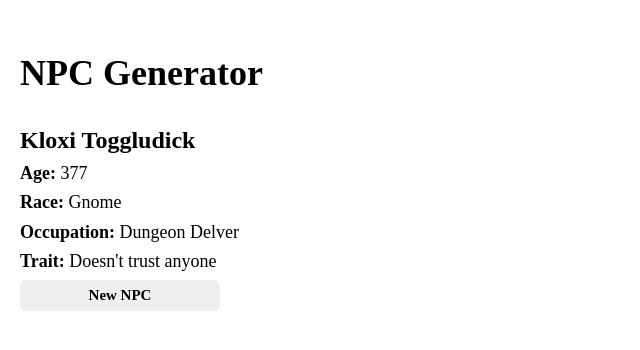
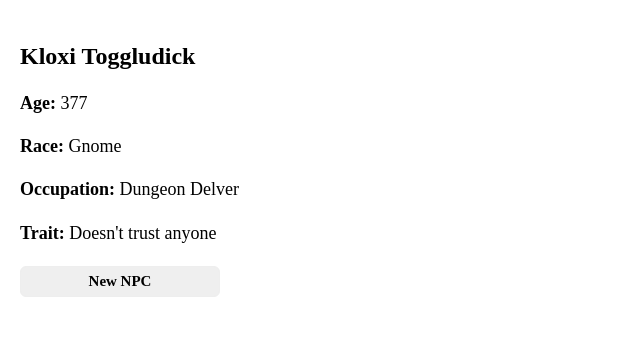
Before and after one commit to Tawe/NPC-generator, a React (Create React App) app: page / in a window 1280 px wide. Shown: the top 350 px of the page, without its empty margins (0-640 px from the left). Built offline with nearby package versions, Linux system fonts and the light colour scheme; a web font is replaced by a local one.

Commit message:
Removed h1

```diff
--- a/src/App.tsx
+++ b/src/App.tsx
@@ -56,7 +56,6 @@ function App(): ReactChild {
     return (
         <Background className="App">
             <Container>
-                <h1>NPC Generator</h1>
                 <Name>
                     <strong>{character && character.name}</strong>
                 </Name>
```
